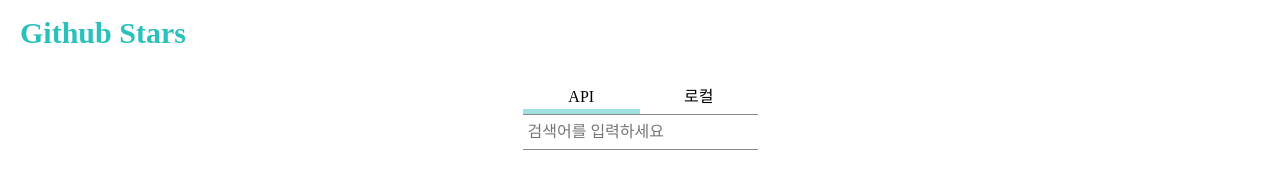
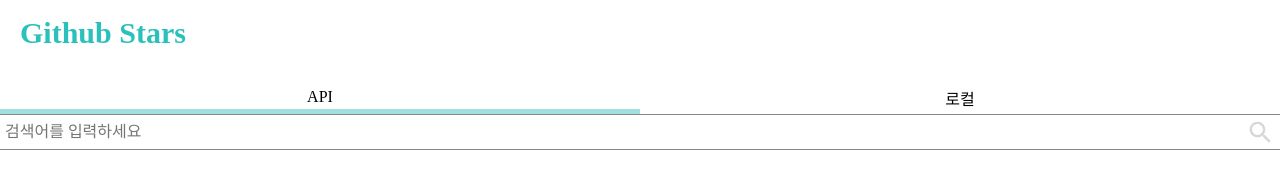
Before and after one commit to yoonminsang/github-search, a website built with webpack: page public/index.html in a window 1280 px wide. Built offline with nearby package versions, Linux system fonts and the light colour scheme.

Commit message:
chore: 공통 스타일 추가

```diff
--- a/src/styles/index.css
+++ b/src/styles/index.css
@@ -21,6 +21,15 @@
   display: flex;
   flex-direction: column;
   align-items: center;
+}
+
+.wrapper > * {
+  width: 100%;
+}
+
+form {
+  display: flex;
+  flex-direction: column;
 }
 /*
 .content-wrapper {
@@ -54,6 +63,7 @@
 
 .flex {
   display: flex;
+  align-items: center;
 }
 
 .right {
@@ -70,3 +80,17 @@
 .blind {
   display: none;
 }
+
+.icon {
+  background-position: 50%;
+  background-repeat: no-repeat;
+  background-size: contain;
+}
+
+.icon.search-black {
+  background-image: url('../assets/icons/search-black.svg');
+}
+
+.icon.search-grey {
+  background-image: url('../assets/icons/search-grey.svg');
+}
```
